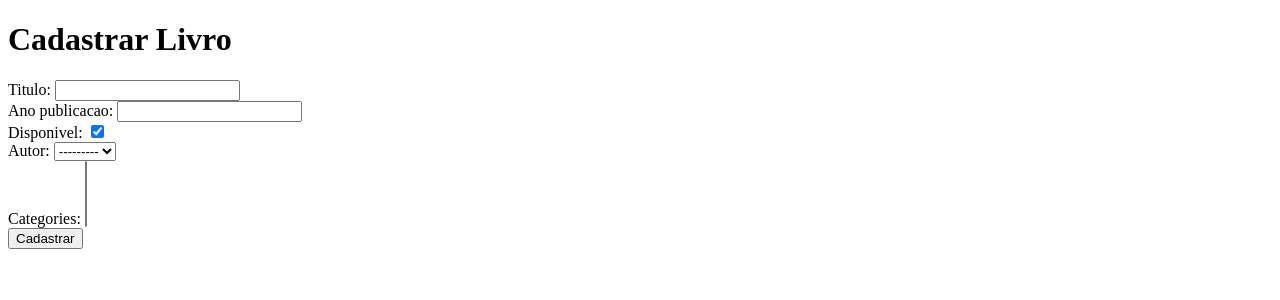
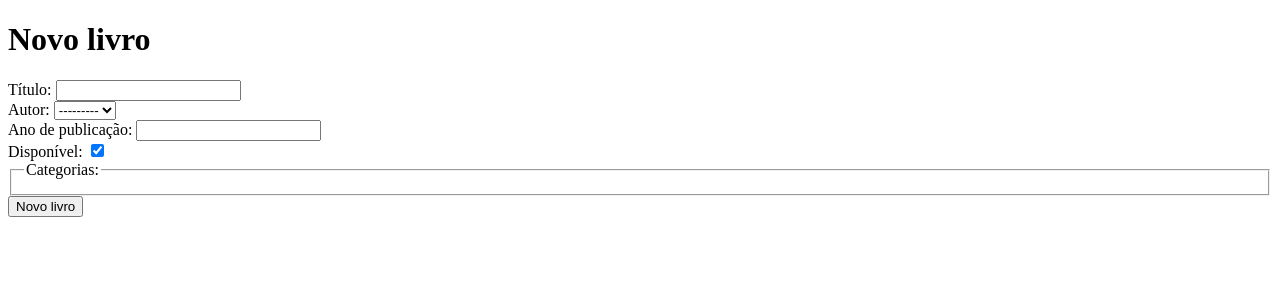
Before and after one commit to 1Rodrigues/biblioteca, a Django app: page /cadastrar_livro/ in a window 1280 px wide. Shown: the top 300 px of the page. Run offline with Django 5.2, Linux system fonts and the light colour scheme; data that the repository does not hold is empty.

Commit message:
parte 2 de formularios completo

```diff
--- a/biblioteca/app_biblioteca/forms.py
+++ b/biblioteca/app_biblioteca/forms.py
@@ -1,4 +1,5 @@
 from django import forms
+from django.utils import timezone
 from .models import Book, Author
 
 
@@ -14,4 +15,27 @@ class AuthorForm(forms.ModelForm):
 class ModelBookForm(forms.ModelForm):
     class Meta:
         model = Book
-        fields = ['titulo', 'ano_publicacao', 'disponivel', 'autor', 'categories']
+        fields = ['titulo', 'autor', 'ano_publicacao', 'disponivel', 'categories']
+        labels = {
+            'titulo': 'Título',
+            'autor': 'Autor',
+            'ano_publicacao': 'Ano de publicação',
+            'disponivel': 'Disponível',
+            'categories': 'Categorias',
+        }
+        widgets = {
+            'categories': forms.CheckboxSelectMultiple,
+        }
+
+    def clean_titulo(self):
+        titulo = ' '.join(self.cleaned_data['titulo'].split())
+        if len(titulo) < 3:
+            raise forms.ValidationError('O título precisa ter pelo menos 3 caracteres, sem contar os espaços extras.')
+        return titulo
+
+    def clean_ano_publicacao(self):
+        ano = self.cleaned_data['ano_publicacao']
+        ano_atual = timezone.localdate().year
+        if ano > ano_atual:
+            raise forms.ValidationError(f'O ano não pode ser maior que {ano_atual}. Informe o ano em que o livro foi publicado.')
+        return ano
--- a/biblioteca/app_biblioteca/templates/author_detail.html
+++ b/biblioteca/app_biblioteca/templates/author_detail.html
@@ -25,13 +25,13 @@
     </h1>
             <h2>{{author.name}}</h2>
             {% if author.nationality %}<p>Nacionalidade: {{ author.nationality }}</p>{% endif %}
+            <ul>
             {%for livro in author.books.all%}
-            <ul>
                 <li>
-                    {{livro}}
+                    {{livro}} - <a href="{% url 'editar_livro' livro.pk %}">Editar</a>
                 </li>
+            {%endfor%}
             </ul>
-            {%endfor%}
             <p><a href="{% url 'editar_autor' author.pk %}">Editar Autor</a></p>
 </body>
 </html>
--- a/biblioteca/app_biblioteca/templates/cadastrar_autor.html
+++ b/biblioteca/app_biblioteca/templates/cadastrar_autor.html
@@ -6,7 +6,8 @@
     <title>cadastrar autor</title>
 </head>
 <body>
-    <h1>Cadastrar Autor</h1>
+     <h1>{%if autor.pk%} Editar autor {%else%} Cadastrar Autor{%endif%}</h1>
+
     <form action = "" method="post">
         {% csrf_token %}
         {{ form }}
--- a/biblioteca/app_biblioteca/templates/cadastrar_livro.html
+++ b/biblioteca/app_biblioteca/templates/cadastrar_livro.html
@@ -1,16 +1,16 @@
 <!DOCTYPE html>
-<html lang="en">
+<html lang="pt-br">
 <head>
     <meta charset="UTF-8">
     <meta name="viewport" content="width=device-width, initial-scale=1.0">
-    <title>Document</title>
+    <title>{% if livro.pk %}Editar livro{% else %}Novo livro{% endif %}</title>
 </head>
 <body>
-    <h1>Cadastrar Livro</h1>
-    <form action="{% url 'cadastrar_livro' %}" method="post">
+    <h1>{% if livro.pk %}Editar libro {%else%}Novo livro{%endif%}</h1>
+    <form action="" method="post">
         {% csrf_token %}
         {{ form }}
-        <button type="submit">Cadastrar</button>
+        <button type="submit">{% if livro.pk %}Editar livro{% else %}Novo livro{% endif %}</button>
     </form>
 </body>
 </html>
--- a/biblioteca/app_biblioteca/templates/lista_livros.html
+++ b/biblioteca/app_biblioteca/templates/lista_livros.html
@@ -18,13 +18,13 @@
     <ul>
         {% for livro in lista_de_livros %}
             <li class="{% if livro.disponivel %}disponivel{% else %}indisponivel{% endif %}">
-                {{ livro.titulo }} - <span>{% if livro.autor %}<a href="{% url 'author_detail' livro.autor.id %}">{{ livro.autor }}</a>{% else %}Autor desconhecido{% endif %}</span> {{ livro.ano_publicacao }} - {% if livro.disponivel %}disponivel{% else %}indisponivel{% endif %}
+                {{ livro.titulo }} - <span>{% if livro.autor %}<a href="{% url 'author_detail' livro.autor.id %}">{{ livro.autor }}</a>{% else %}Autor desconhecido{% endif %}</span> {{ livro.ano_publicacao }} - {% if livro.disponivel %}disponivel{% else %}indisponivel{% endif %} <p><a href="{%url 'editar_livro' livro.pk%}">Editar</a></p>
             </li>
         {% empty %}
             <li>Nenhum livro cadastrado.</li>
         {% endfor %}
     </ul>
     <p><a href="{% url 'cadastrar_autor' %}">Novo autor</a></p>
-    <p><a href="{% url 'cadastrar_livro' %}">Cadastrar Novo Livro</a></p>
+    <p><a href="{% url 'cadastrar_livro' %}">Novo livro</a></p>
 </body>
 </html>
--- a/biblioteca/app_biblioteca/urls.py
+++ b/biblioteca/app_biblioteca/urls.py
@@ -7,5 +7,6 @@ urlpatterns = [
     path('autor/<int:pk>/', views.author_detail, name = 'author_detail'),
     path('cadastrar_autor/', views.cadastrar_autor, name='cadastrar_autor'),
     path('cadastrar_livro/', views.cadastrar_livro, name='cadastrar_livro'),
-    path('cadastrar_autor/<int:pk>/', views.cadastrar_autor, name='editar_autor'),
+    path('editar_autor/<int:pk>/', views.cadastrar_autor, name='editar_autor'),
+    path('editar_livro/<int:pk>/', views.cadastrar_livro, name='editar_livro'),
 ]
--- a/biblioteca/app_biblioteca/views.py
+++ b/biblioteca/app_biblioteca/views.py
@@ -23,14 +23,17 @@ def cadastrar_autor(request, pk = None):
             return redirect('author_detail', pk=author.pk)
     else:
         form = AuthorForm(instance=author)
-    return render(request, 'cadastrar_autor.html', {'form': form})
+    return render(request, 'cadastrar_autor.html', {'form': form, 'autor': author})
 
-def cadastrar_livro(request):
+def cadastrar_livro(request, pk = None):
+    livro = None
+    if pk:
+        livro = get_object_or_404(Book, pk = pk)
     if request.method == 'POST':
-        form = ModelBookForm(request.POST)
+        form = ModelBookForm(request.POST, instance = livro)
         if form.is_valid():
             livro = form.save()
-            return redirect('listar_livros')
+            return redirect('author_detail', pk = livro.autor.pk)
     else:
-        form = ModelBookForm()
-    return render(request, 'cadastrar_livro.html', {'form': form})
+        form = ModelBookForm(instance = livro)
+    return render(request, 'cadastrar_livro.html', {'form': form, 'livro': livro})
--- a/biblioteca/biblioteca/settings.py
+++ b/biblioteca/biblioteca/settings.py
@@ -105,7 +105,7 @@ AUTH_PASSWORD_VALIDATORS = [
 
 LANGUAGE_CODE = 'pt-br'
 
-TIME_ZONE = 'UTC'
+TIME_ZONE = 'America/Sao_Paulo'
 
 USE_I18N = True
 
```
